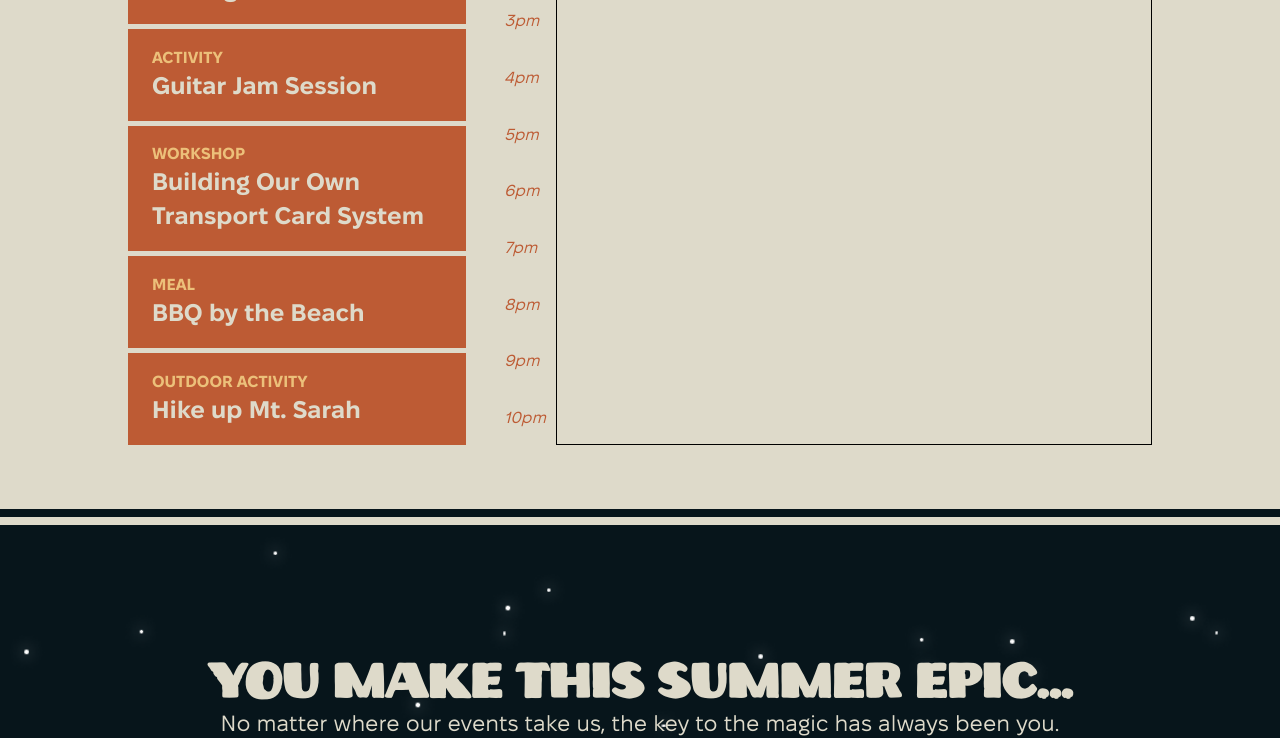
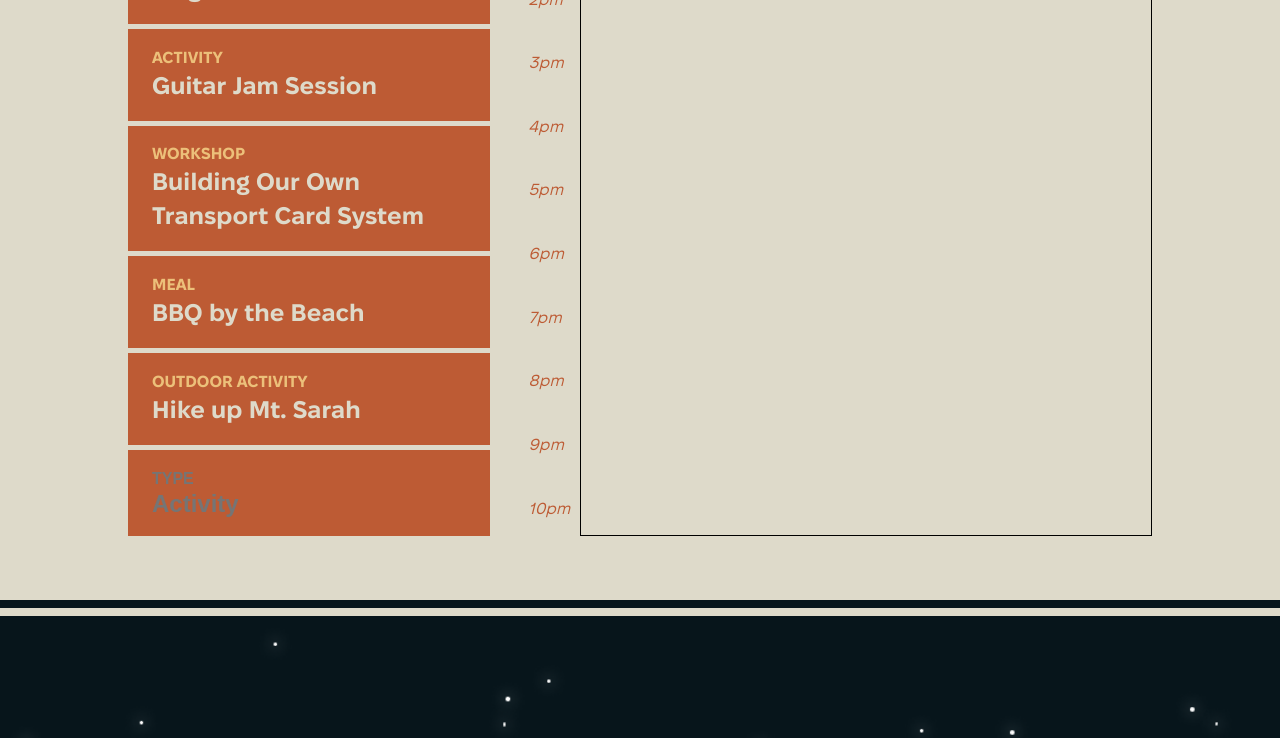
Before and after one commit to hackclub/www-outernet, a Next.js app: page / in a window 1280 px wide. Shown: the part 4154-4892 px from the top of the page. Built offline with nearby package versions, Linux system fonts and the light colour scheme.

Commit message:
Add custom events

```diff
--- a/components/YourAdventure.js
+++ b/components/YourAdventure.js
@@ -49,6 +49,12 @@ const eventList = [
     type: "outdoor activity",
     id: "7",
   },
+  {
+    title: "",
+    type: "",
+    id: "8",
+    editable: true
+  }
 ];
 
 export const YourAdventure = () => {
@@ -67,16 +73,22 @@ export const YourAdventure = () => {
 
     // please forgive me, for I have sinned -- Shubham Patil
 
+
     const arrKey = {
       timetable: [events, setEvents],
       timetable2: [newEvents, setNewEvents],
     };
+
 
     let fromArr = [...arrKey[result.source.droppableId][0]];
     let toArr = [...arrKey[result.destination.droppableId][0]];
 
     let sameArray =
       result.source.droppableId === result.destination.droppableId;
+
+    let custom = arrKey[result.source.droppableId][0][result.source.index].editable && result.source.droppableId == "timetable" && !sameArray || false
+
+    if(arrKey[result.source.droppableId][0][result.source.index].title.trim() == "" || arrKey[result.source.droppableId][0][result.source.index].type.trim() == "") return
 
     const output = insertAndShift(
       fromArr,
@@ -96,7 +108,12 @@ export const YourAdventure = () => {
       if (result.source.droppableId === "timetable2") {
         setNewEvents(output.fromArr);
       } else if (result.source.droppableId === "timetable") {
-        setEvents(output.fromArr);
+        setEvents(custom && output.fromArr.filter(event => event.editable && event.title == "" && event.type == "").length == 0 ? [...output.fromArr, {
+            title: "",
+            type: "",
+            id: new Date().toISOString(),
+            editable: true
+          }] : output.fromArr );
       }
     }
 
@@ -143,10 +160,29 @@ export const YourAdventure = () => {
                                     {...providedDroppable.dragHandleProps}
                                     className={styles.event}
                                   >
-                                    <p className={styles.eventtype}>
-                                      {event.type}
-                                    </p>
-                                    <h4>{event.title}</h4>
+                                    {event.editable ?
+                                      <>
+                                        <input onChange={(e) => {
+                                          let tempEvents = events
+                                          let newEvent = tempEvents.pop()
+                                          newEvent.type = e.target.value
+                                          setEvents([...tempEvents, newEvent])
+                                        }} className={styles.eventtype} value={event.type} placeholder="Type" style={{background: 'none', padding: 0, border: 'none'}}/>
+                                        <input onChange={(e) => {
+                                          let tempEvents = events
+                                          let newEvent = tempEvents.pop()
+                                          newEvent.title = e.target.value
+                                          setEvents([...tempEvents, newEvent])
+                                        }} className={styles.maininput} value={event.title} placeholder="Activity" style={{background: 'none', padding: 0, border: 'none'}}/>
+                                      </>
+                                      :
+                                      <>
+                                        <p className={styles.eventtype}>
+                                          {event.type}
+                                        </p>
+                                        <h4>{event.title}</h4>
+                                      </>
+                                    }
                                   </div>
                                 );
                               }}
--- a/components/YourAdventure.module.scss
+++ b/components/YourAdventure.module.scss
@@ -36,6 +36,7 @@
     font-size: 1.5em;
     margin: 0;
   }
+
 }
 .eventtype {
   text-transform: uppercase;
@@ -44,3 +45,11 @@
   font-size: medium !important;
   color: var(--lightgold) !important;
 }
+
+.maininput {
+  color: var(--khaki);
+  font-size: 1.5em;
+  margin: 0;
+  width: 100%;
+  font-weight: 600;
+}
```
